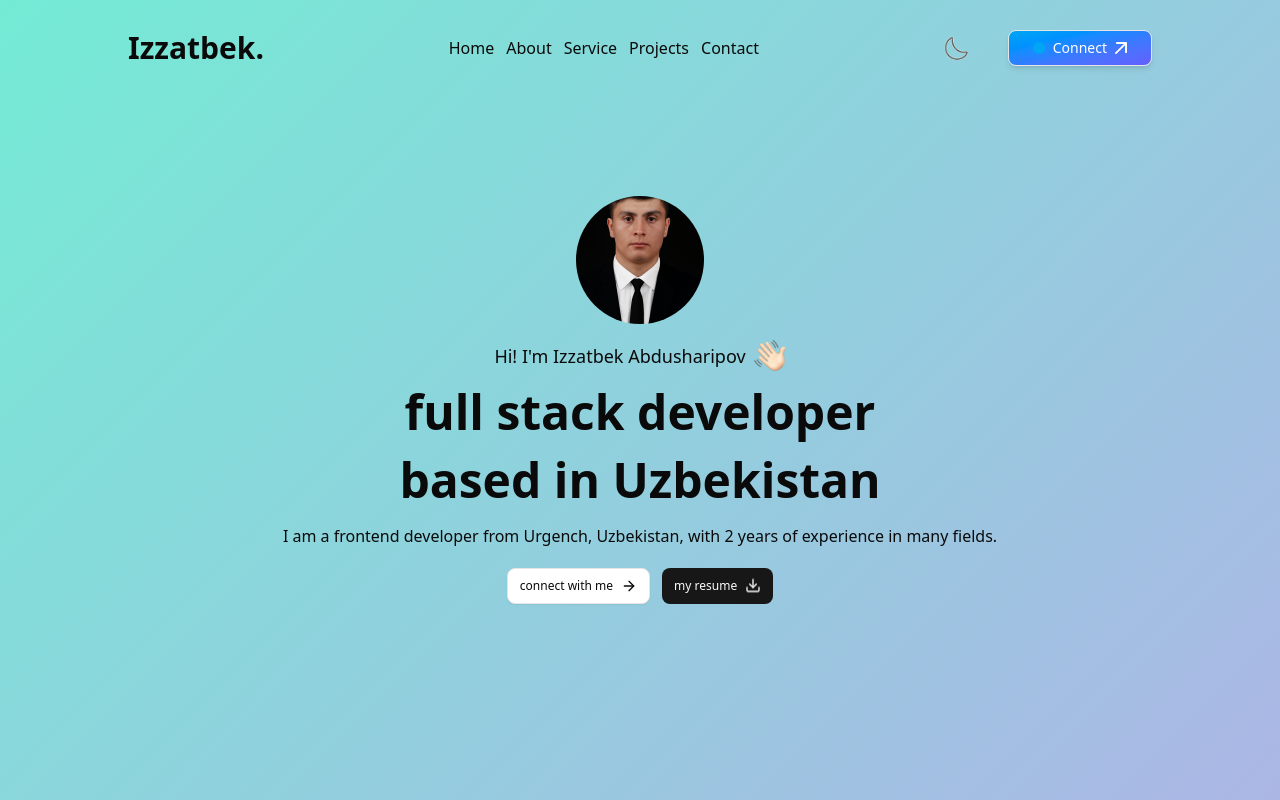
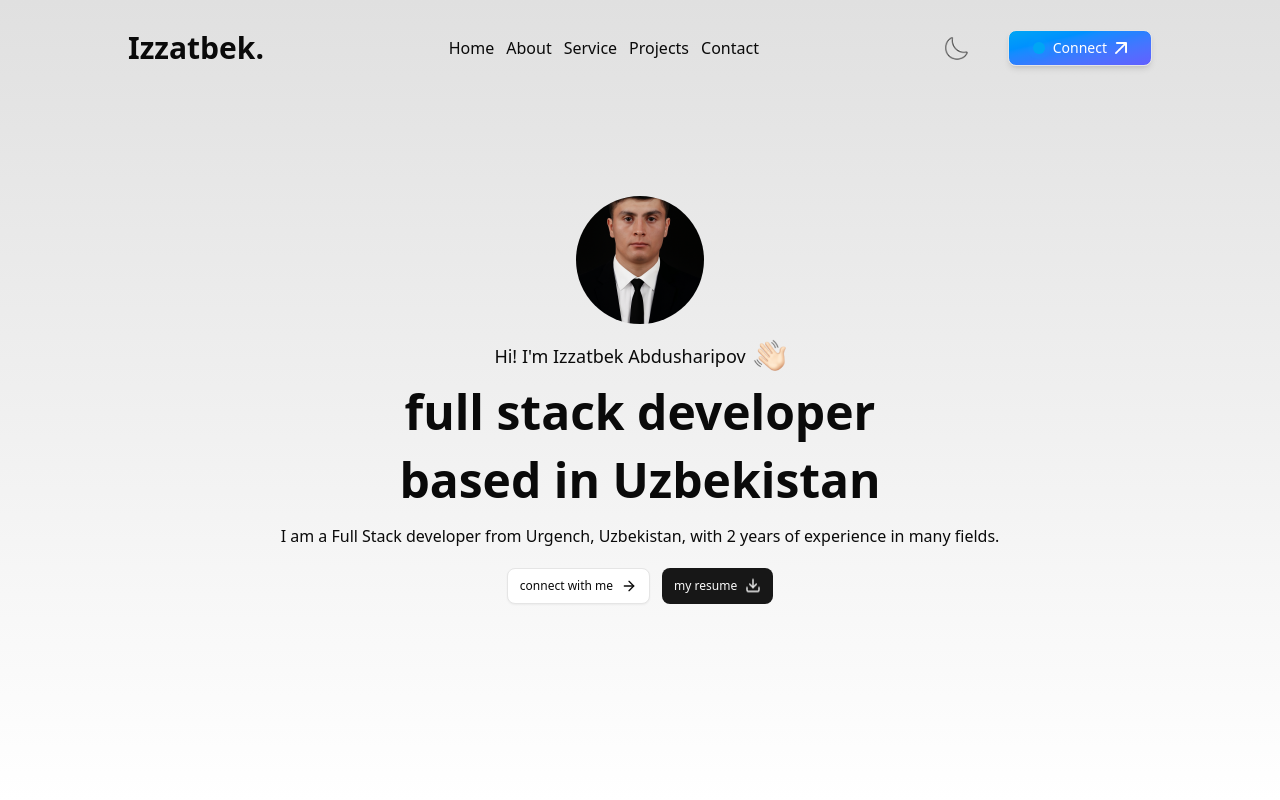
Before and after one commit to IncridableAcuman/master-portfolio, a React (Vite) app in the folder frontend/: page / in a window 1280 px wide. Built offline with nearby package versions, Linux system fonts and the light colour scheme.

Commit message:
portfolio

```diff
--- /dev/null
+++ b/frontend/src/pages/about/About.css
@@ -0,0 +1,5 @@
+.bg_color {
+  background: linear-gradient(to bottom, #e0e0e0, #ffffff);
+  min-height: 100vh;
+  margin: 0;
+}
--- a/frontend/src/pages/about/About.tsx
+++ b/frontend/src/pages/about/About.tsx
@@ -1,11 +1,14 @@
 import Navbar from "../../components/shared/Navbar"
 import "../../app/styles/Global.css";
 import { Card, CardContent, CardHeader, CardTitle } from "../../components/ui/card";
+import './About.css';
+import { UseTheme } from "../../app/providers/ThemeProvider";
 const About = () => {
+  const {theme}=UseTheme();
   return (
     <div>
       <Navbar/>
-      <div className="w-full min-h-screen pt-24">
+      <div className={`w-full min-h-screen pt-24 ${theme ==="light" ? "bg_color" : "bg-gray-900 text-white"}`}>
         <div className="pdg flex flex-col md:flex-row gap-4 sm:gap-6 md:gap-8 lg:gap-10">
           <img src="./myphoto.jpg" alt="my photo" className="w-64 rounded-md" />
           <div className="w-full">
--- a/frontend/src/pages/home/Home.tsx
+++ b/frontend/src/pages/home/Home.tsx
@@ -18,7 +18,7 @@ const Home = () => {
       <div className="space-y-5 text-center">
          <h1 className="text-3xl md:text-5xl font-extrabold">full stack developer</h1>
         <h2 className="text-3xl md:text-5xl font-extrabold">based in Uzbekistan</h2>
-        <p>I am a frontend developer from Urgench, Uzbekistan, with 2 years of experience in many fields.</p>
+        <p>I am a Full Stack developer from Urgench, Uzbekistan, with 2 years of experience in many fields.</p>
         <div className="flex items-center justify-center gap-3 ">
           <Button className="text-xs" variant={"outline"} >connect with me
             <ArrowRight size={18} />
```
